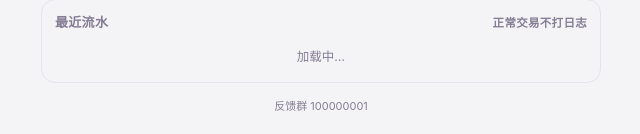
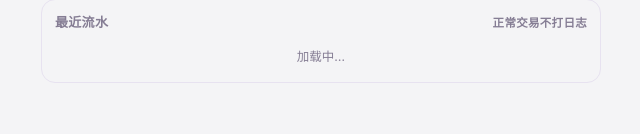
Before and after one commit to GM888888456/DeepSeek_Harness_Amo_Finance, a plain HTML site: page views/dashboard/index.html in a window 1280 px wide. Shown: the part 855-989 px from the top of the page, 319-959 px from the left. After the commit the page ends 958 px from the top, so only its background shows below. Drawn offline with Linux system fonts and the light colour scheme.

Commit message:
1.0.0 删掉连接状态与反馈群，世态标题改正

```diff
--- a/views/dashboard/index.html
+++ b/views/dashboard/index.html
@@ -423,7 +423,6 @@ textarea:focus { outline: none; border-color: var(--pink); }
       <ul class="list" id="history"><li class="empty">加载中…</li></ul>
     </div>
 
-    <div class="foot">反馈群 100000001</div>
   </div>
 
   <div id="subpage" class="sheet" hidden>
```
